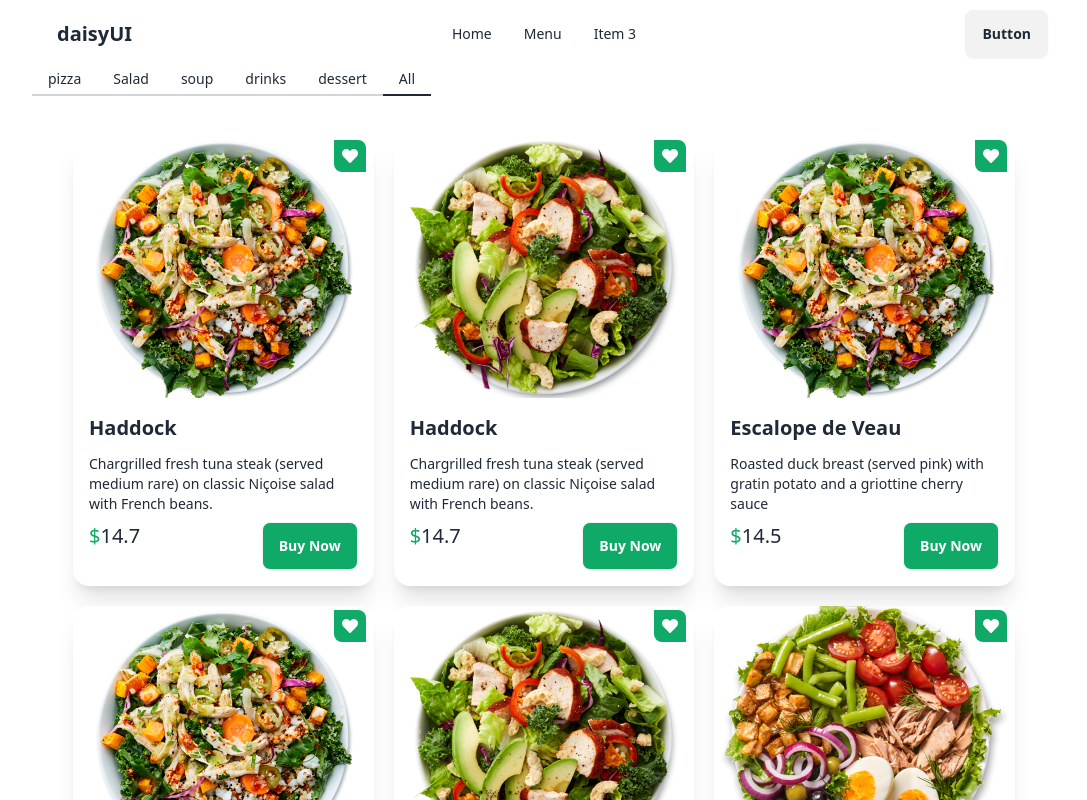
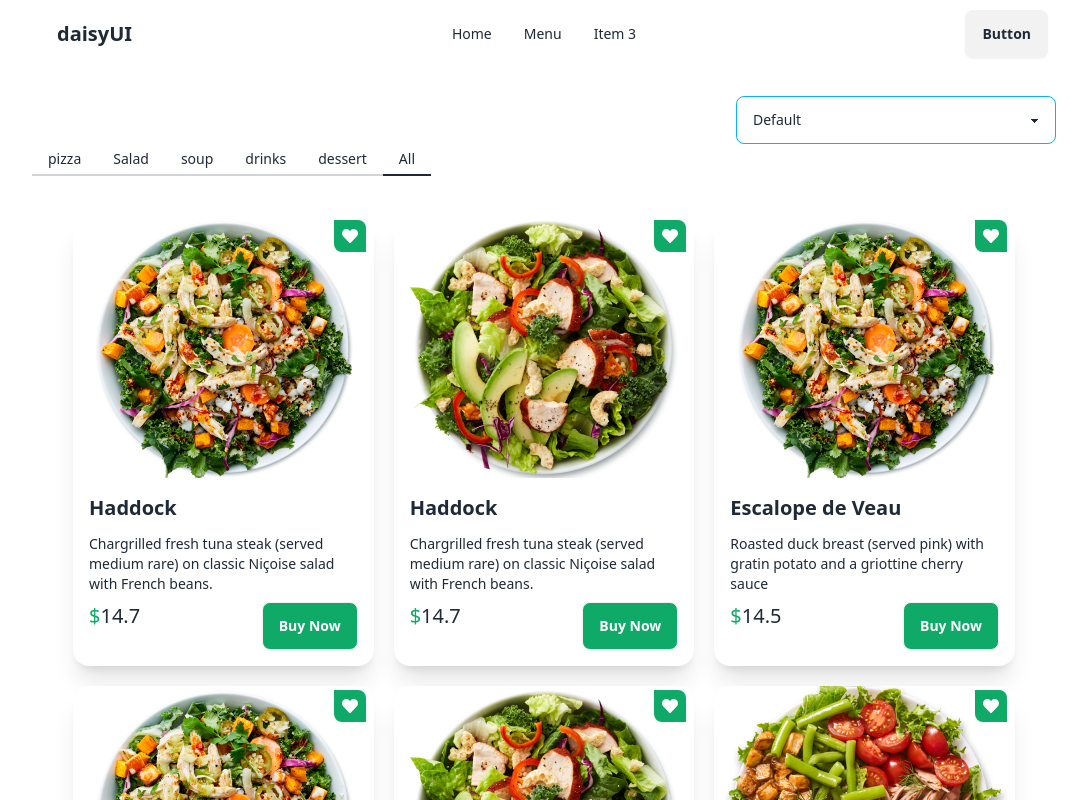
Before and after one commit to RashedAkash/food-react, a React (Vite) app: page /menu in a window 1280 px wide. Shown: the top 800 px of the page, without its empty margins (96-1183 px from the left). Built offline with nearby package versions, Linux system fonts and the light colour scheme.

Commit message:
sort complete

```diff
--- a/src/pages/Menu/Menu.jsx
+++ b/src/pages/Menu/Menu.jsx
@@ -8,7 +8,7 @@ const Menu = () => {
   const [menu, setMenu] = useState([]);
   const [selectCat, setselectCat] = useState('all');
 
-  const [sort, setSort] = useState();
+  const [sort, setSort] = useState('default');
 
   useEffect(() => {
     const fetchData = async () => {
@@ -28,13 +28,49 @@ const Menu = () => {
   const dessert = menu?.filter(item => item.category === 'dessert')
   const drinks = menu?.filter(item => item.category === 'drinks')
 
+  const handleSortData = (option) => {
+    setSort(option);
+    let sortedData = [...menu];
+    switch (option) {
+      case "A-Z":
+        sortedData.sort((a,b)=> a.name.localeCompare(b.name))
+        break;
+      case "Z-A":
+        sortedData.sort((a,b)=> b.name.localeCompare(a.name))
+        break;
+      case "High-Low":
+        sortedData.sort((a,b)=> b.price-a.price )
+        break;
+      case "Low-High":
+        sortedData.sort((a,b)=>a.price-b.price )
+        break;
+
+      default:
+        break;
+    }
+     setMenu(sortedData);
+
+  }
+
 
   return (
-    <div className='py-16'>
+    <div className='py-24'>
       <div>
         <div>
 
         </div>
+        <div className=' text-right'>
+          <select
+            value={sort}
+            onChange={(e) => handleSortData(e.target.value)}
+            className="select select-info w-full max-w-xs">
+  <option value="default" >Default</option>
+  <option value="A-Z">A-Z</option>
+  <option value="Z-A">Z-A</option>
+  <option value="High-Low">High-Low</option>
+  <option value="Low-High">Low-High</option>
+</select>
+      </div>
 
        <div role="tablist" className="tabs tabs-bordered ">
 
@@ -76,8 +112,8 @@ const Menu = () => {
       }
             </div>
           </div>
-  <input type="radio" name="my_tabs_1" role="tab" className="tab" aria-label="dessert" checked  />
-          <div role="tabpanel" className="tab-content p-10">
+  <input type="radio" name="my_tabs_1" role="tab" className="tab " aria-label="dessert" checked  />
+          <div role="tabpanel" className="tab-content p-10 ">
             <div className=' grid grid-cols-1 md:grid-cols-2 lg:grid-cols-3 gap-5'>
                {
         dessert?.map(itm=> <MenuCard key={itm.id} itm={itm} />)
@@ -95,6 +131,7 @@ const Menu = () => {
           </div>
         </div>
 
+
       </div>
 
     </div>
```
